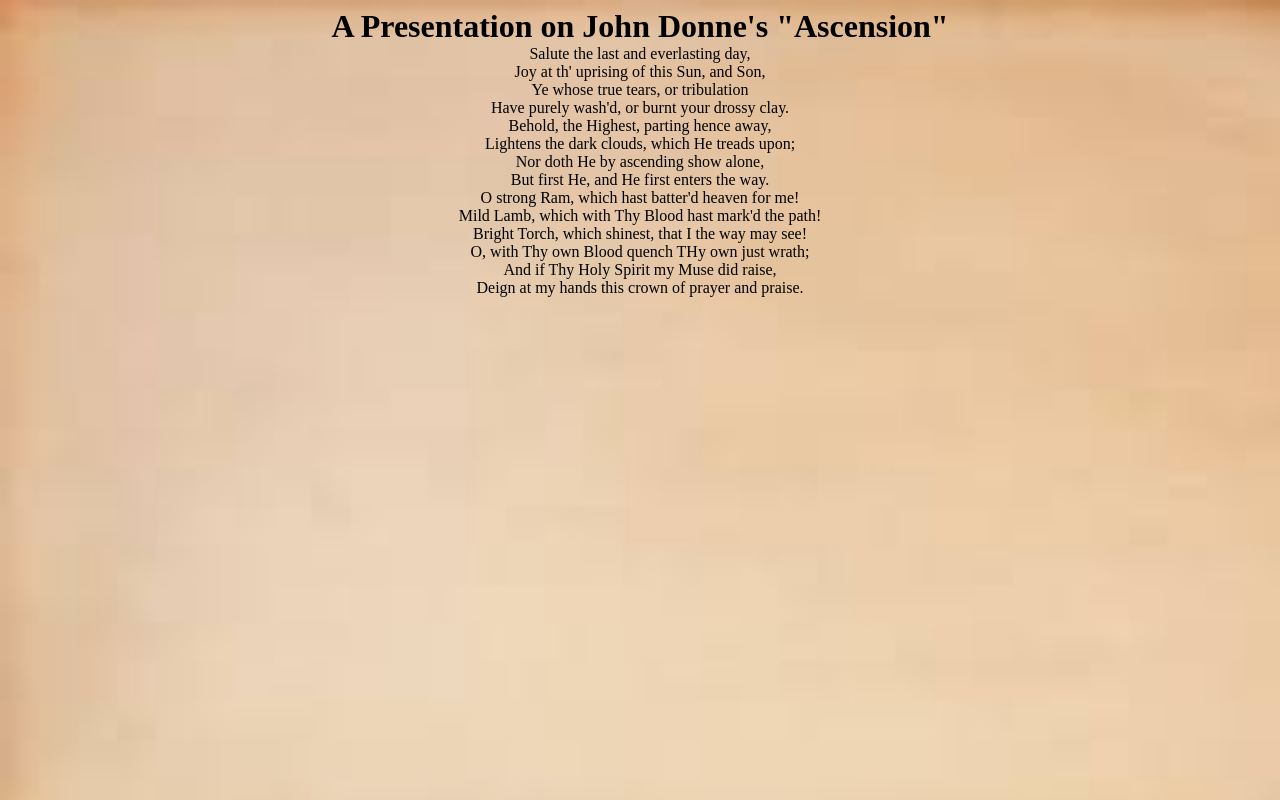
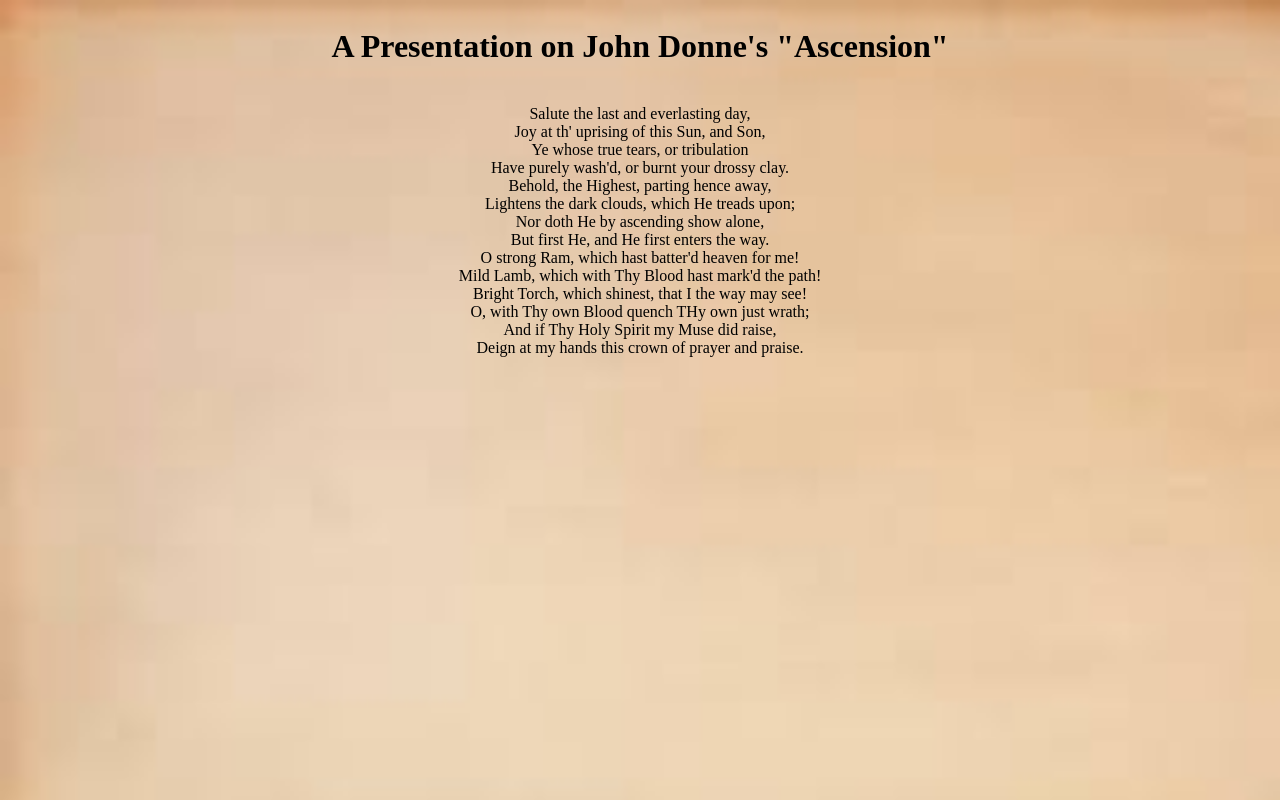
Before and after one commit to ascensionpoem/ascensionpoem.github.io, a plain HTML site: page index.html in a window 1280 px wide. Drawn offline with Linux system fonts and the light colour scheme.

Commit message:
add padding for better spacing

```diff
--- a/ascendstyle.css
+++ b/ascendstyle.css
@@ -23,7 +23,12 @@ header {
     text-align: center;
 }
 
+header h1 {
+    padding: 20px 0 20px 0;
+}
+
 /* article stuff */
 article {
     text-align: center;
+    padding-top: 20px;
 }
```
